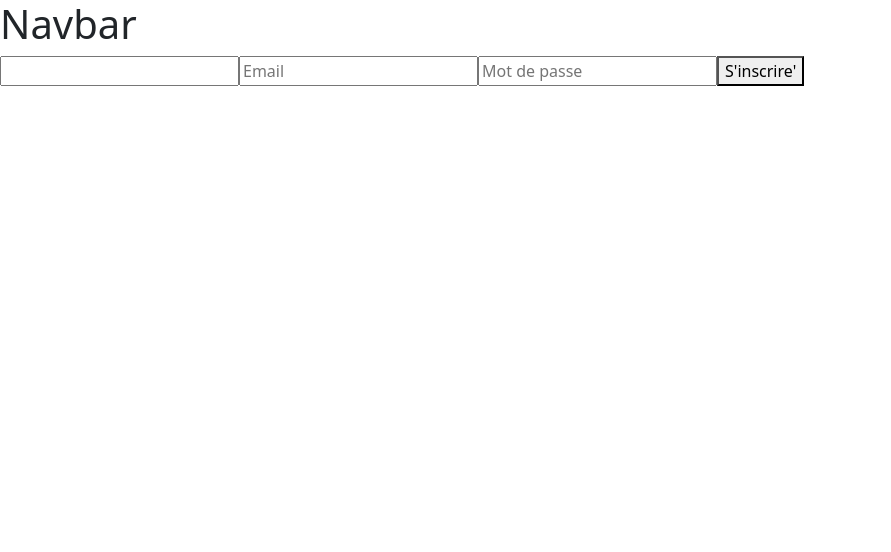
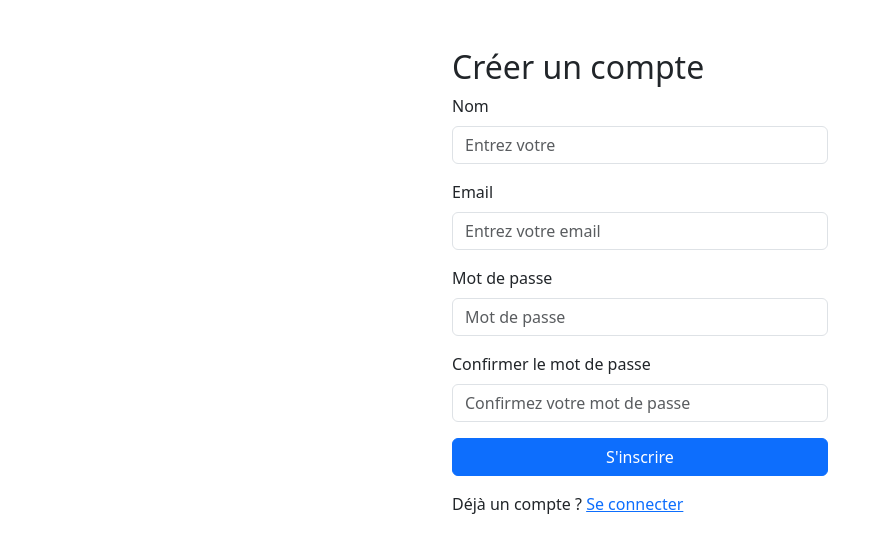
Before and after one commit to Faka2005/Pixhub, a React (Vite) app: page /signup in a window 1280 px wide. Shown: the top 552 px of the page, without its empty margins (0-891 px from the left). Built offline with nearby package versions, Linux system fonts and the light colour scheme.

Commit message:
Amélioration de des formulaire

```diff
--- a/index.html
+++ b/index.html
@@ -4,7 +4,7 @@
     <meta charset="UTF-8" />
     <link rel="icon" type="image/svg+xml" href="/vite.svg" />
     <meta name="viewport" content="width=device-width, initial-scale=1.0" />
-    <title>pixhub-frontend</title>
+    <title>Pixhub</title>
   </head>
   <body>
     <div id="root"></div>
--- a/package.json
+++ b/package.json
@@ -17,6 +17,7 @@
     "bootstrap-icons": "^1.13.1",
     "lucide-react": "^0.545.0",
     "react": "^19.1.1",
+    "react-bootstrap": "^2.10.10",
     "react-dom": "^19.1.1",
     "react-router-dom": "^7.9.4",
     "zustand": "^5.0.8"
--- a/src/components/layout/Navbar.tsx
+++ b/src/components/layout/Navbar.tsx
@@ -1,6 +1,9 @@
 
 function Navbar(){
-    return <h1>Navbar</h1>
+    return
+    (
+        <h1>bonjour</h1>
+    )
 }
 
 export default Navbar;
--- a/src/pages/Auth/LoginPage.tsx
+++ b/src/pages/Auth/LoginPage.tsx
@@ -1,55 +1,77 @@
-import React, { useState } from "react";
+import React, {  useState } from "react";
 import { Link } from "react-router-dom";
-
+import Form from 'react-bootstrap/Form';
+import Button from 'react-bootstrap/Button';
+import Container from 'react-bootstrap/Container';
+import Alert from 'react-bootstrap/Alert';
 function LoginPage() {
   const [email, setEmail] = useState('');
   const [password, setPassword] = useState('');
   const [erreur, setErreur] = useState('');
-
-  // Fonction de soumission du formulaire
+  const [succes,setSucces]=useState('');
   function handleSubmit(e: React.FormEvent<HTMLFormElement>) {
     e.preventDefault();
 
-    // Validation simple
     if (email.trim() === "" || password.trim() === "") {
       setErreur("Les champs doivent être remplis");
-      return; // On arrête ici si la validation échoue
+      return;
     }
 
-    // Si tout est correct, on vide les champs et l'erreur
     setEmail("");
     setPassword("");
     setErreur("");
 
-    // Ici tu pourras ajouter la logique d'API pour login
+    setSucces('Connexion réussie')
+    // Add your API login logic here
   }
 
   return (
-    <>
-      <form onSubmit={handleSubmit}>
-        <input
+    <Container className="mt-5" style={{ maxWidth: '400px' }}>
+      <h2>Se connecter</h2>
+      <Form onSubmit={handleSubmit}>
+        <Form.Group controlId="formEmail" className="mb-3">
+          <Form.Label>Email</Form.Label>
+          <Form.Control
             type="email"
-          name="email"
-          id="email"
-          placeholder="Email"
+            placeholder="Entrez votre email"
             value={email}
             onChange={e => setEmail(e.target.value)}
           />
-        <input
+        </Form.Group>
+
+        <Form.Group controlId="formPassword" className="mb-3">
+          <Form.Label>Mot de passe</Form.Label>
+          <Form.Control
             type="password"
-          name="password"
-          id="password"
             placeholder="Mot de passe"
             value={password}
             onChange={e => setPassword(e.target.value)}
           />
-        <button type="submit">Se connecter</button>
-      </form>
+        </Form.Group>
+        {erreur &&
+        <Alert key={'danger'} variant={'danger'}>
+            {erreur}
+        </Alert>
+        }
+        {succes &&
+        <Alert key={'success'} variant={'success'}>
+            {succes}
+        </Alert>
+        }
 
+        <Button variant="primary" type="submit" className="w-100">
+          Se connecter
+        </Button>
+      </Form>
+
+      <div className="mt-3">
         <Link to="/forgot-password">Mot de passe oublié</Link>
+      </div>
 
-      {erreur && <p style={{ color: "red" }}>{erreur}</p>}
-    </>
+      <p className="mt-2">
+        Pas de compte ? <Link to="/signup">Créer un compte</Link>
+      </p>
+    </Container>
   );
 }
 
--- a/src/pages/Auth/SignupPage.tsx
+++ b/src/pages/Auth/SignupPage.tsx
@@ -1,18 +1,100 @@
+import React, { useState } from "react";
+import { Link } from "react-router-dom";
+import Form from 'react-bootstrap/Form';
+import Button from 'react-bootstrap/Button';
+import Container from 'react-bootstrap/Container';
+import Alert from 'react-bootstrap/Alert';
+function SignupPage() {
+  const [username,setUserName]=useState('');
+  const [email, setEmail] = useState('');
+  const [password, setPassword] = useState('');
+  const [confirmPassword, setConfirmPassword] = useState('');
+  const [erreur, setErreur] = useState('');
+  const [succes,setSucces]=useState('');
+  function handleSubmit(e: React.FormEvent<HTMLFormElement>) {
+    e.preventDefault();
 
+    if (!email.trim() || !password.trim() || !confirmPassword.trim()) {
+      setErreur("Tous les champs doivent être remplis");
+      return;
+    }
 
-function SignupPage() {
+    if (password !== confirmPassword) {
+      setErreur("Les mots de passe ne correspondent pas");
+      return;
+    }
 
+    setErreur("");
+    setUserName("");
+    setEmail("");
+    setPassword("");
+    setConfirmPassword("");
+    setSucces('Connexion réussie');
+    // Ajouter la logique d'API d'inscription ici
+  }
 
   return (
-    <>
-    <form action="" method="get" >
-      <input type="text" name="name" id="name" />
-      <input type="email" name="email" id="email" placeholder="Email" />
-      <input type="password" name="password" id="password" placeholder="Mot de passe" />
-      <button type="submit">S'inscrire'</button>
-    </form>
+    <Container className="mt-5" style={{ maxWidth: '400px' }}>
+      <h2>Créer un compte</h2>
+      <Form onSubmit={handleSubmit}>
+        <Form.Group controlId="formUsername" className="mb-3">
+          <Form.Label>Nom</Form.Label>
+          <Form.Control
+            type="text"
+            placeholder="Entrez votre "
+            value={username}
+            onChange={e => setUserName(e.target.value)}
+          />
+        </Form.Group>
+        <Form.Group controlId="formEmail" className="mb-3">
+          <Form.Label>Email</Form.Label>
+          <Form.Control
+            type="email"
+            placeholder="Entrez votre email"
+            value={email}
+            onChange={e => setEmail(e.target.value)}
+          />
+        </Form.Group>
 
-    </>
+        <Form.Group controlId="formPassword" className="mb-3">
+          <Form.Label>Mot de passe</Form.Label>
+          <Form.Control
+            type="password"
+            placeholder="Mot de passe"
+            value={password}
+            onChange={e => setPassword(e.target.value)}
+          />
+        </Form.Group>
+
+        <Form.Group controlId="formConfirmPassword" className="mb-3">
+          <Form.Label>Confirmer le mot de passe</Form.Label>
+          <Form.Control
+            type="password"
+            placeholder="Confirmez votre mot de passe"
+            value={confirmPassword}
+            onChange={e => setConfirmPassword(e.target.value)}
+          />
+        </Form.Group>
+        {erreur&&
+        <Alert key={'danger'} variant={'danger'}>
+            {erreur}
+        </Alert>
+        }
+        {succes &&
+        <Alert key={'success'} variant={'success'}>
+            {succes}
+        </Alert>
+        }
+
+        <Button variant="primary" type="submit" className="w-100">
+          S'inscrire
+        </Button>
+      </Form>
+
+      <p className="mt-3">
+        Déjà un compte ? <Link to="/login">Se connecter</Link>
+      </p>
+    </Container>
   );
 }
 
```
Also changed, not shown: 1 other file (tests, documents, lock files or other folders). Lines whose indentation alone changed are shown as unchanged.
